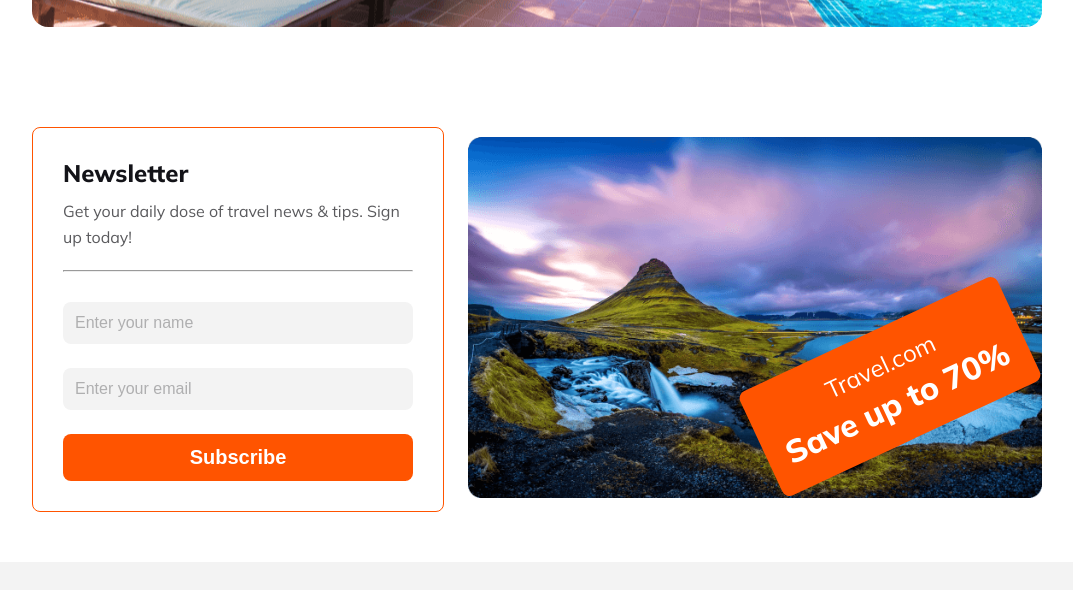
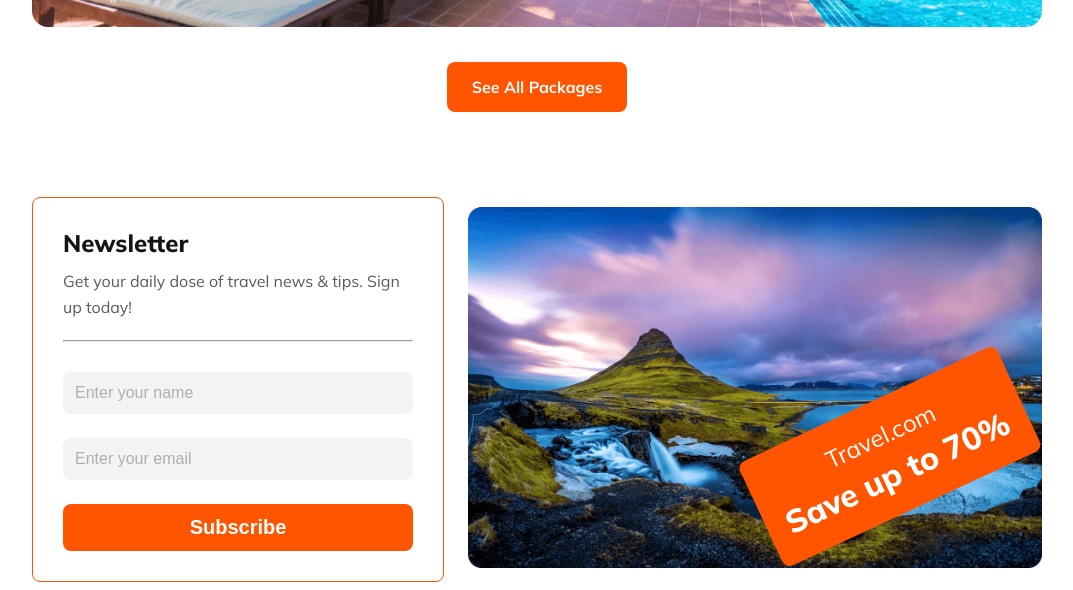
Before and after one commit to rafiqulbd95/go-travel-website, a plain HTML site: page index.html in a window 1280 px wide. Shown: the part 5755-6345 px from the top of the page, without its empty margins (103-1176 px from the left). Drawn offline with Linux system fonts and the light colour scheme.

Commit message:
added see more packages css style

```diff
--- a/assets/css/style.css
+++ b/assets/css/style.css
@@ -431,7 +431,14 @@ nav {
 .content-2 {
   background: url("../Images/dd2.png") no-repeat center;
 }
-
+.deals_discounts .btn{
+  border-radius: 8px;
+  text-align: center;
+}
+.d_btn{
+  text-align: center;
+  margin-top: 50px;
+}
 /* deals_discounts end */
 
 /* newsletter_area */
--- a/index.html
+++ b/index.html
@@ -283,6 +283,7 @@
                 <button class="btn">Book Now</button>
             </div>
         </div>
+        <div class="d_btn"><a href="#" class="btn">See All Packages</a></div>
       </section>
       <!-- Deals & Discounts end -->
 
```
